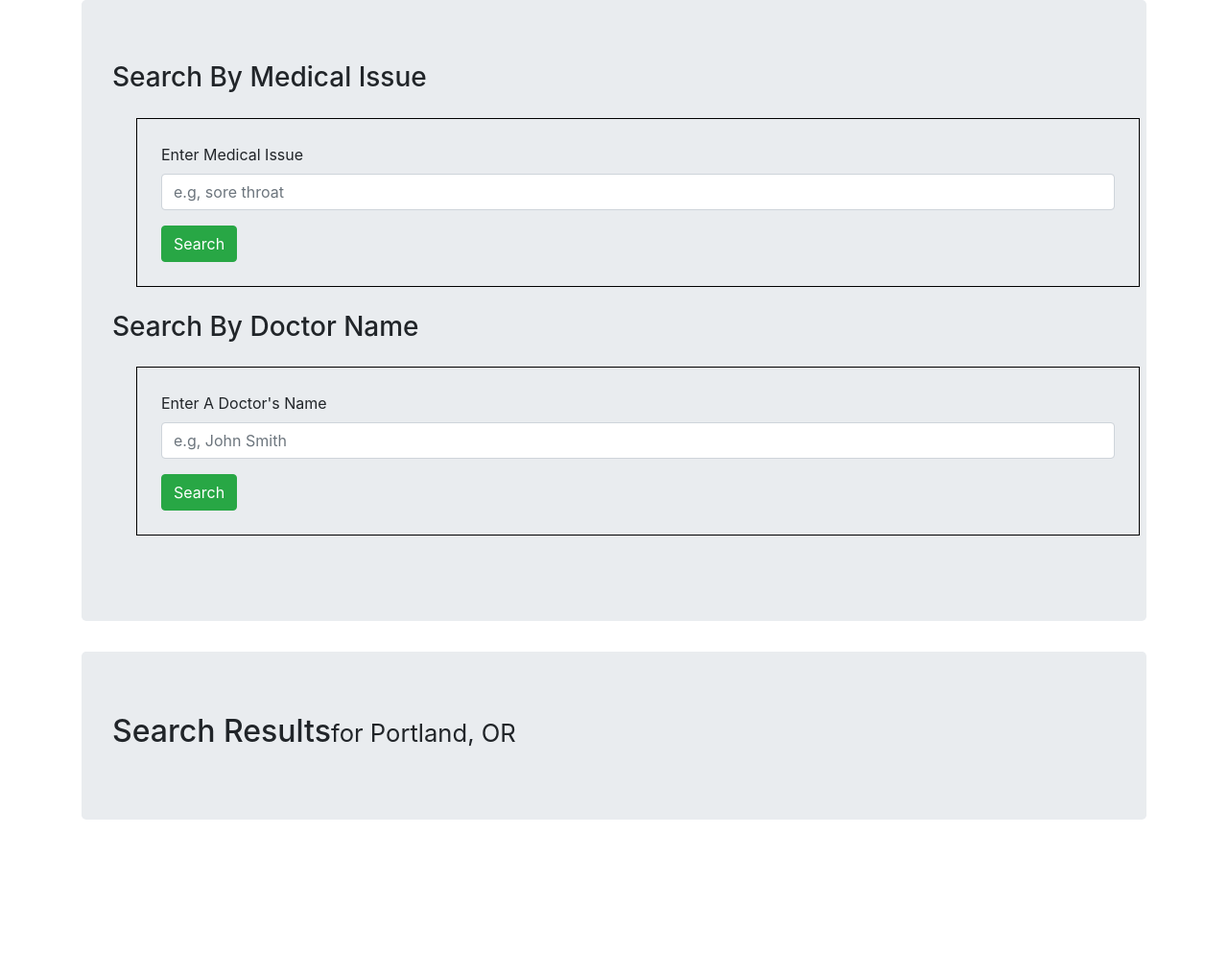
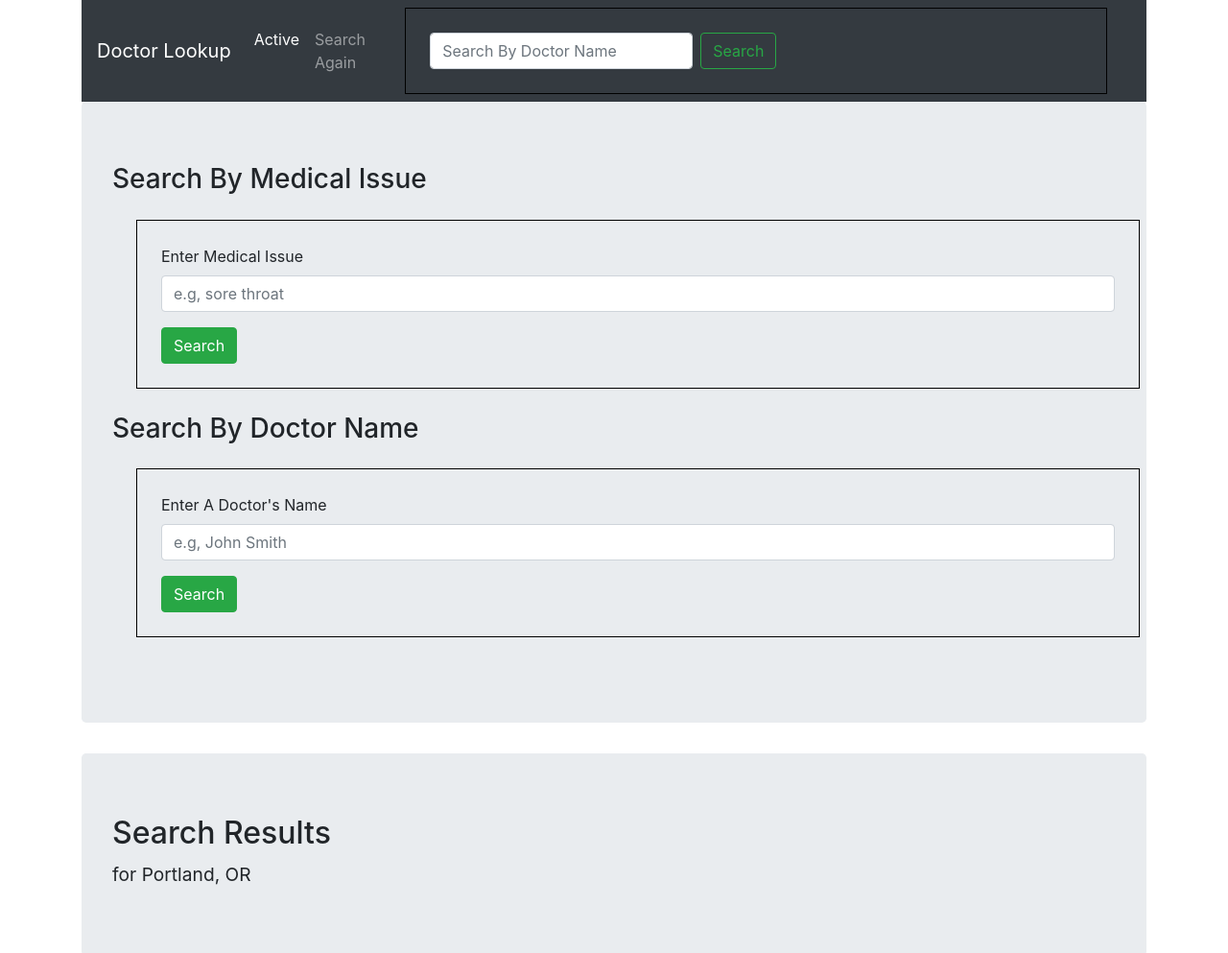
Before and after one commit to protatodev/doctor-lookup, a website built with webpack: page src/index.html in a window 1280 px wide. Shown: the top 993 px of the page at 96% size. Before the commit the page ends 886 px from the top, so only its background shows below. Built offline with nearby package versions, Linux system fonts and the light colour scheme.

Commit message:
add navbar

```diff
--- a/src/index.html
+++ b/src/index.html
@@ -5,6 +5,29 @@
 </head>
 <body>
   <div class="container">
+
+    <div class="prehidden">
+      <nav class="navbar navbar-expand-lg navbar-dark bg-dark">
+        <button class="navbar-toggler" type="button" data-toggle="collapse" data-target="#navbarSupportedContent" aria-controls="navbarSupportedContent" aria-expanded="false" aria-label="Toggle navigation">
+          <span class="navbar-toggler-icon"></span>
+        </button>
+        <a class="navbar-brand" href="#">Doctor Lookup</a>
+        <div class="collapse navbar-collapse" id="navbarSupportedContent">
+          <ul class="navbar-nav mr-auto">
+            <li class="nav-item">
+              <a href="#" class="nav-link active">Active</a>
+            </li>
+            <li class="nav-item">
+              <a id="reset" href="#" class="nav-link">Search Again</a>
+            </li>
+          </ul>
+          <form class="form-inline my-2 my-lg-0">
+            <input class="form-control mr-sm-2" type="search" placeholder="Search By Doctor Name" aria-label="Search">
+            <button class="btn btn-outline-success my-2 my-sm-0" type="submit">Search</button>
+          </form>
+        </div>
+      </nav>
+    </div>
 
     <!-- SEARCH FORMS -->
     <div class="jumbotron entry">
@@ -30,7 +53,8 @@
     <!-- SEARCH RESULTS -->
     <div class="resultsDiv">
       <div class="jumbotron">
-        <h2>Search Results<small>for Portland, OR</small></h2>
+        <h2>Search Results</h2>
+        <h4><small>for Portland, OR</small></h4>
       </div>
       <div class="card-group">
 
```
